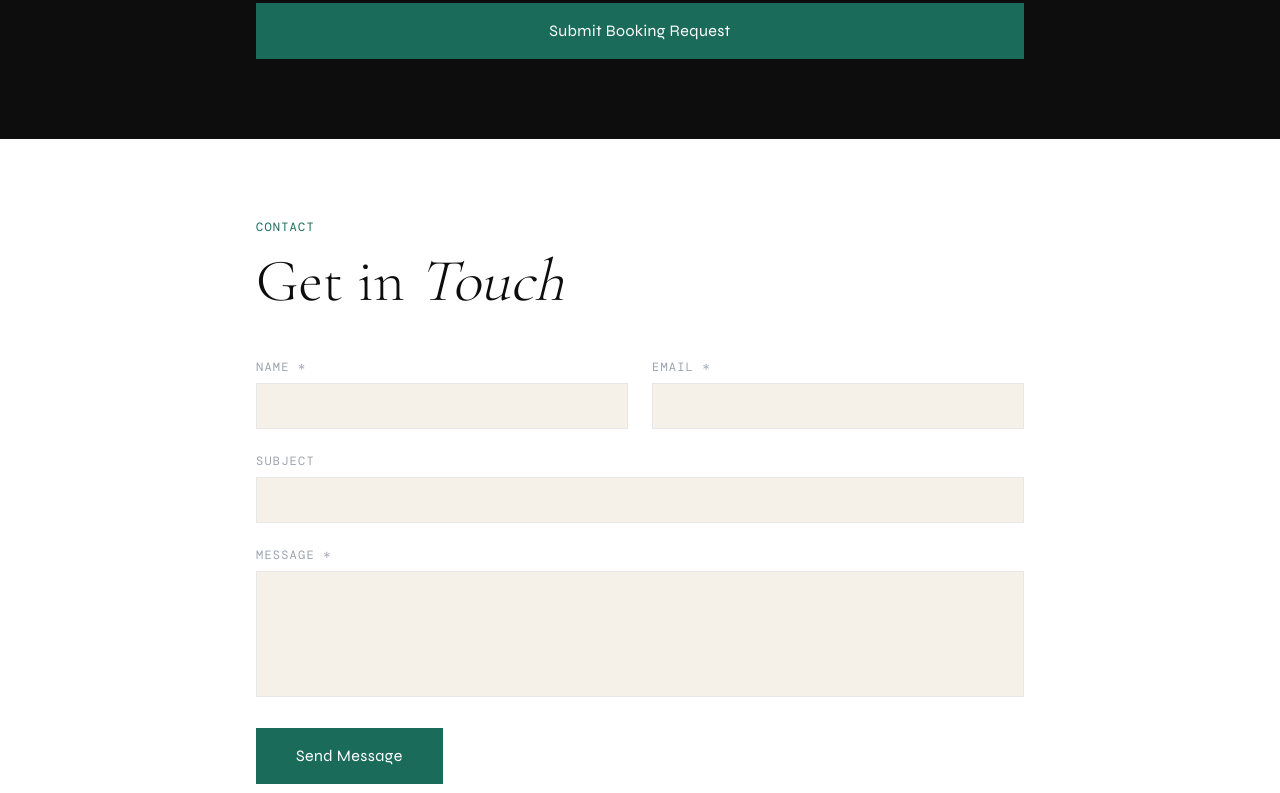
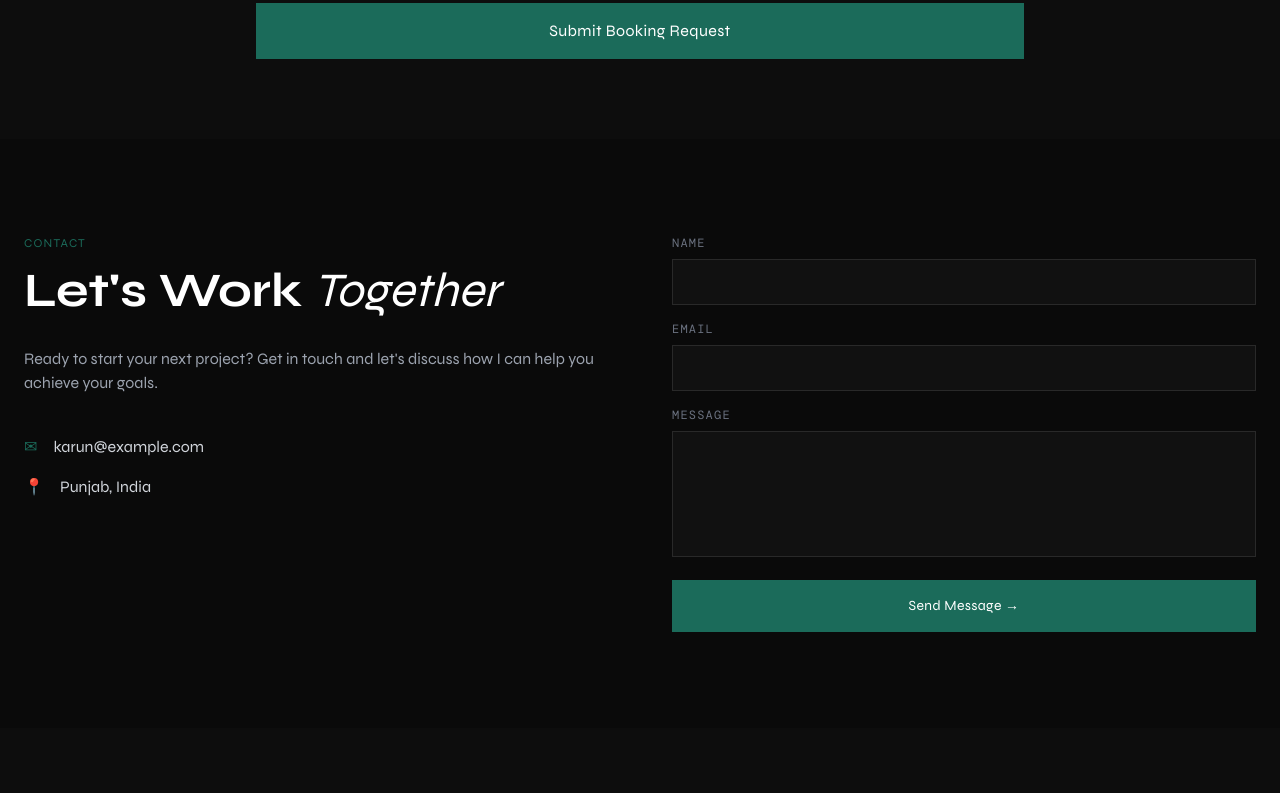
Before and after one commit to KARUN-499/karun-portfolio-v2, a Next.js app: page / in a window 1280 px wide. Shown: the part 4280-5073 px from the top of the page. Built offline with nearby package versions, Linux system fonts and the light colour scheme; a web font is replaced by a local one.

Commit message:
Redesign ContactSection: black theme

```diff
--- a/components/ContactSection.tsx
+++ b/components/ContactSection.tsx
@@ -2,69 +2,62 @@
 import { useState } from 'react';
 
 export default function ContactSection() {
-  const [form, setForm] = useState({ name: '', email: '', subject: '', message: '' });
-  const [status, setStatus] = useState<'idle'|'loading'|'success'|'error'>('idle');
+  const [form, setForm] = useState({ name: '', email: '', message: '' });
+  const [sent, setSent] = useState(false);
 
-  const handleSubmit = async (e: React.FormEvent) => {
+  const handleSubmit = (e: React.FormEvent) => {
     e.preventDefault();
-    setStatus('loading');
-    try {
-      const res = await fetch('/api/contact', {
-        method: 'POST',
-        headers: { 'Content-Type': 'application/json' },
-        body: JSON.stringify(form),
-      });
-      if (res.ok) { setStatus('success'); setForm({ name: '', email: '', subject: '', message: '' }); }
-      else setStatus('error');
-    } catch { setStatus('error'); }
+    setSent(true);
   };
 
   return (
-    <section id="contact" className="bg-white">
-      <div className="section">
-        <div className="max-w-3xl mx-auto">
-          <div className="mb-12 fade-up">
-            <p className="font-mono text-xs tracking-widest text-[#1B6B5A] uppercase mb-4">Contact</p>
-            <h2 className="font-serif text-5xl lg:text-6xl font-light text-[#0D0D0D]">
-              Get in <span className="italic">Touch</span>
-            </h2>
+    <section id="contact" className="bg-[#0A0A0A] py-24">
+      <div className="max-w-7xl mx-auto px-6">
+        <div className="grid grid-cols-1 lg:grid-cols-2 gap-16">
+          <div>
+            <p className="font-sans text-xs tracking-widest text-[#1B6B5A] uppercase mb-4">Contact</p>
+            <h2 className="font-sans text-5xl font-bold text-white mb-8">Let&apos;s Work <em className="italic font-light">Together</em></h2>
+            <p className="font-sans text-gray-400 mb-10">Ready to start your next project? Get in touch and let&apos;s discuss how I can help you achieve your goals.</p>
+            <div className="space-y-4">
+              <div className="flex items-center gap-4">
+                <span className="text-[#1B6B5A]">&#9993;</span>
+                <a href="mailto:karun@example.com" className="font-sans text-gray-300 hover:text-white transition-colors">karun@example.com</a>
               </div>
-          {status === 'success' ? (
-            <div className="bg-[#F5F0E8] border-l-4 border-[#1B6B5A] p-8 fade-up">
-              <p className="font-serif text-2xl text-[#0D0D0D] mb-2">Message Sent!</p>
-              <p className="font-sans text-gray-600">Thanks for reaching out. I&apos;ll reply within 24 hours.</p>
+              <div className="flex items-center gap-4">
+                <span className="text-[#1B6B5A]">&#128205;</span>
+                <span className="font-sans text-gray-300">Punjab, India</span>
               </div>
-          ) : (
-            <form onSubmit={handleSubmit} className="space-y-6 fade-up">
-              <div className="grid grid-cols-1 md:grid-cols-2 gap-6">
-                <div>
-                  <label className="font-mono text-xs tracking-widest text-gray-400 uppercase block mb-2">Name *</label>
-                  <input required value={form.name} onChange={e => setForm({...form, name: e.target.value})}
-                    className="w-full bg-[#F5F0E8] border border-gray-200 text-[#0D0D0D] px-4 py-3 font-sans text-sm focus:border-[#1B6B5A] focus:outline-none" />
-                </div>
-                <div>
-                  <label className="font-mono text-xs tracking-widest text-gray-400 uppercase block mb-2">Email *</label>
-                  <input required type="email" value={form.email} onChange={e => setForm({...form, email: e.target.value})}
-                    className="w-full bg-[#F5F0E8] border border-gray-200 text-[#0D0D0D] px-4 py-3 font-sans text-sm focus:border-[#1B6B5A] focus:outline-none" />
             </div>
           </div>
           <div>
-                <label className="font-mono text-xs tracking-widest text-gray-400 uppercase block mb-2">Subject</label>
-                <input value={form.subject} onChange={e => setForm({...form, subject: e.target.value})}
-                  className="w-full bg-[#F5F0E8] border border-gray-200 text-[#0D0D0D] px-4 py-3 font-sans text-sm focus:border-[#1B6B5A] focus:outline-none" />
+            {sent ? (
+              <div className="border border-[#1B6B5A] bg-[#1B6B5A]/10 p-8 text-center">
+                <p className="font-sans text-2xl font-bold text-white mb-2">Message Sent!</p>
+                <p className="font-sans text-gray-400">I&apos;ll get back to you within 24 hours.</p>
+              </div>
+            ) : (
+              <form onSubmit={handleSubmit} className="space-y-4">
+                <div>
+                  <label className="font-mono text-xs tracking-widest text-gray-500 uppercase block mb-2">Name</label>
+                  <input type="text" required value={form.name} onChange={e => setForm({...form, name: e.target.value})}
+                    className="w-full bg-[#111111] border border-white/10 px-4 py-3 text-white font-sans text-sm focus:border-[#1B6B5A] focus:outline-none" />
                 </div>
                 <div>
-                <label className="font-mono text-xs tracking-widest text-gray-400 uppercase block mb-2">Message *</label>
+                  <label className="font-mono text-xs tracking-widest text-gray-500 uppercase block mb-2">Email</label>
+                  <input type="email" required value={form.email} onChange={e => setForm({...form, email: e.target.value})}
+                    className="w-full bg-[#111111] border border-white/10 px-4 py-3 text-white font-sans text-sm focus:border-[#1B6B5A] focus:outline-none" />
+                </div>
+                <div>
+                  <label className="font-mono text-xs tracking-widest text-gray-500 uppercase block mb-2">Message</label>
                   <textarea required rows={5} value={form.message} onChange={e => setForm({...form, message: e.target.value})}
-                  className="w-full bg-[#F5F0E8] border border-gray-200 text-[#0D0D0D] px-4 py-3 font-sans text-sm focus:border-[#1B6B5A] focus:outline-none resize-none" />
+                    className="w-full bg-[#111111] border border-white/10 px-4 py-3 text-white font-sans text-sm focus:border-[#1B6B5A] focus:outline-none resize-none" />
                 </div>
-              <button type="submit" disabled={status === 'loading'}
-                className="bg-[#1B6B5A] text-white px-10 py-4 font-sans tracking-wide hover:bg-[#154f43] transition-colors disabled:opacity-50">
-                {status === 'loading' ? 'Sending...' : 'Send Message'}
+                <button type="submit" className="w-full bg-[#1B6B5A] text-white py-4 font-sans tracking-wide text-sm hover:bg-[#154f43] transition-colors">
+                  Send Message &rarr;
                 </button>
-              {status === 'error' && <p className="text-red-500 font-sans text-sm">Something went wrong. Please try again.</p>}
               </form>
             )}
+          </div>
         </div>
       </div>
     </section>
```
Lines whose indentation alone changed are shown as unchanged.
